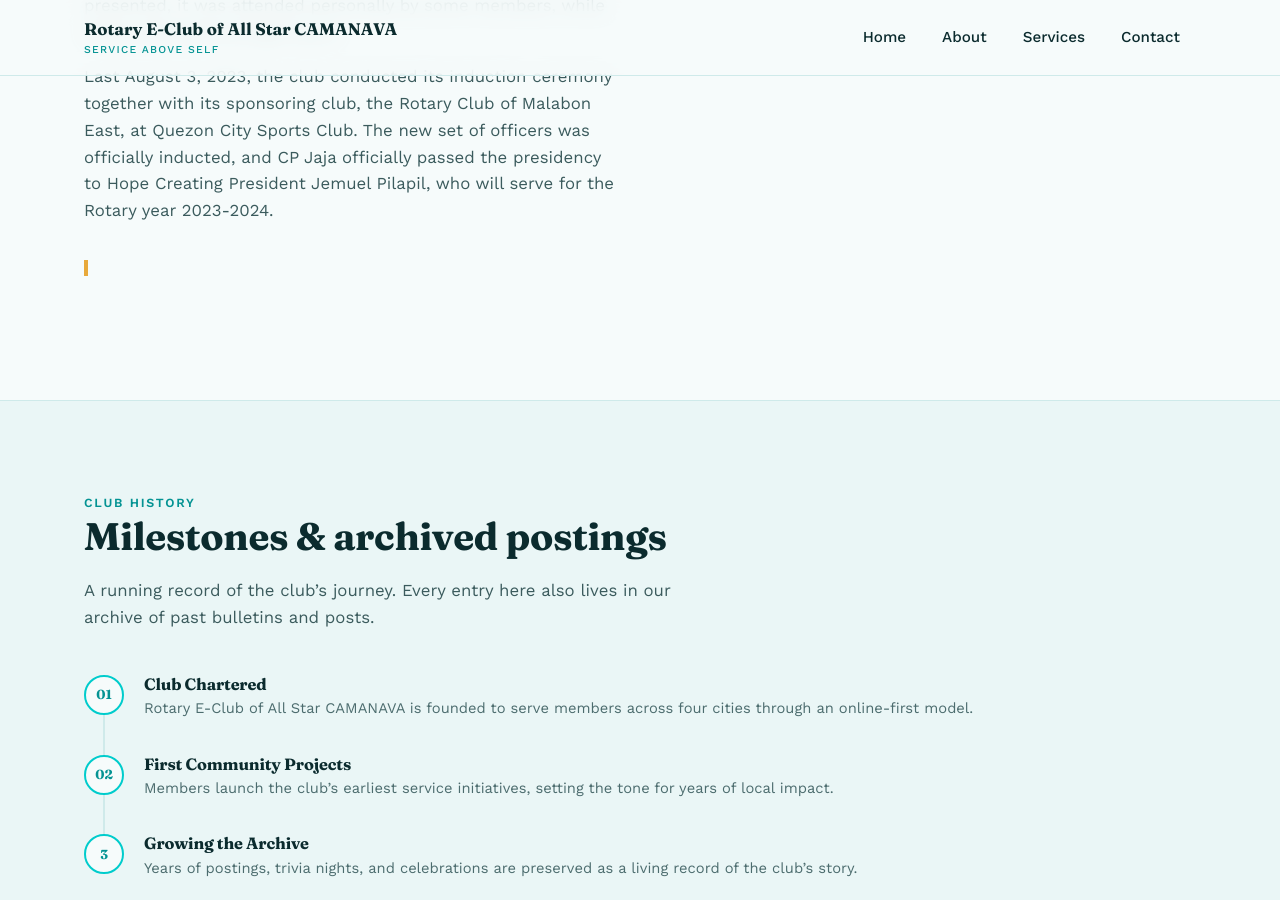
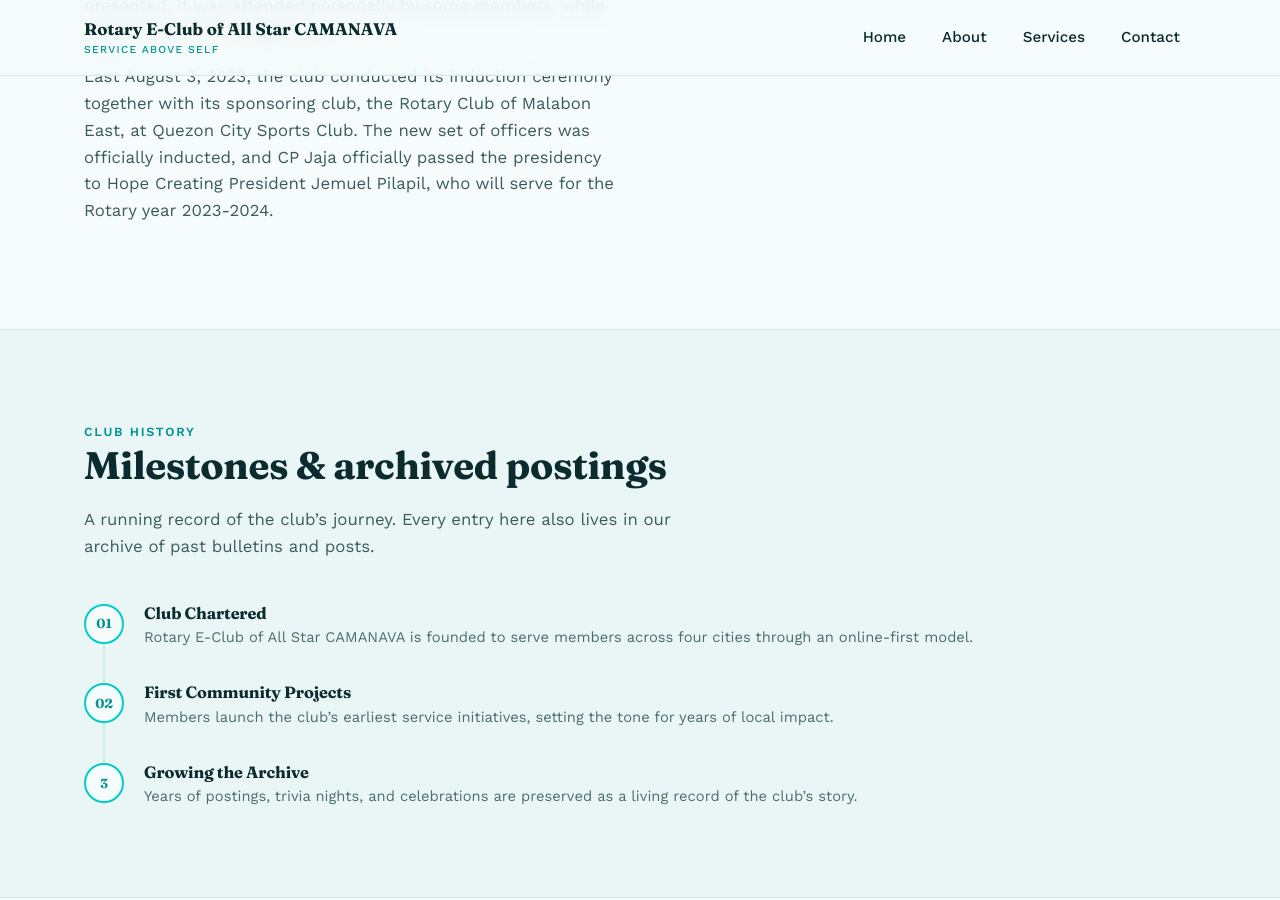
Before and after one commit to allstarcamanava/allstarcamanava.github.io, a Jekyll site: the page built from about.html, in a window 1280 px wide and 900 px high, scrolled down 1433 px. Built offline with Jekyll 4.4.1, drawn with Linux system fonts in a browser that asks for light colours.

```diff
--- a/about.html
+++ b/about.html
@@ -23,9 +23,12 @@ permalink: /about/
           {{ site.data.about.intro | markdownify }}
         </div>
 
-        <div class="quote-block">
-          {{ site.data.about.quote | markdownify }}
-        </div>
+        {% if site.data.about.quote != nil and site.data.about.quote != "" %}
+          <div class="quote-block">
+            {{ site.data.about.quote | markdownify }}
+          </div>
+        {% endif %}
+
       </div>
 
       <!--
```
